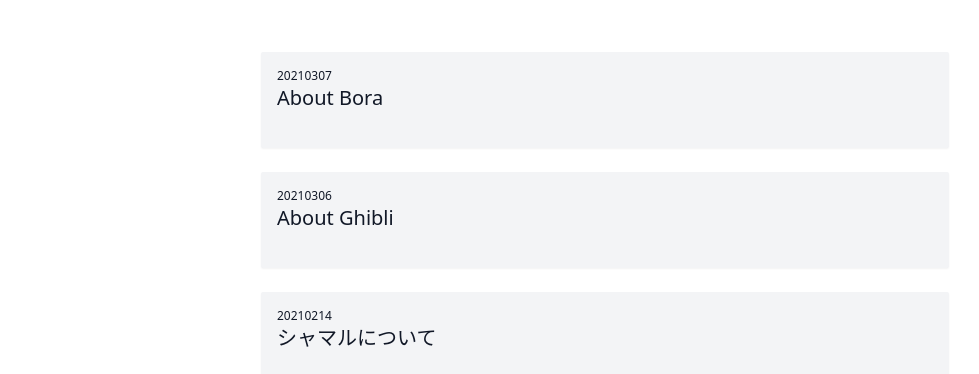
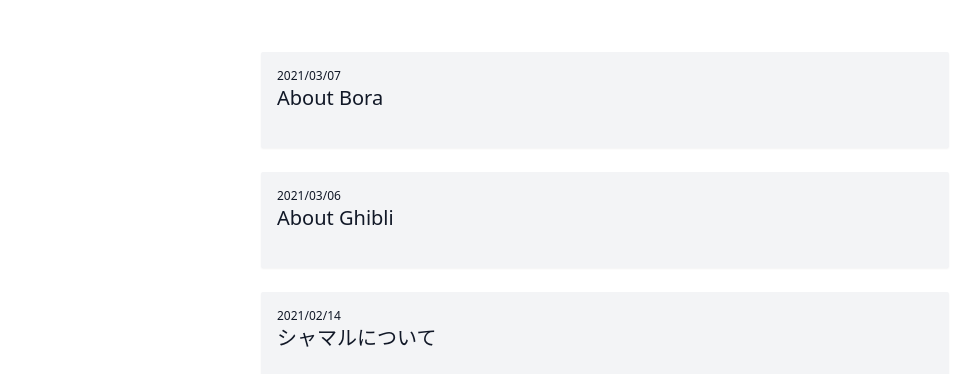
Before and after one commit to object1037/blog, a Next.js app: page / in a window 1280 px wide. Shown: the part 156-530 px from the top of the page, without its empty margins (35-1014 px from the left). Built offline with nearby package versions, Linux system fonts and the light colour scheme.

Commit message:
add date

```diff
--- /dev/null
+++ b/components/date.tsx
@@ -0,0 +1,6 @@
+export default function Date({ dateString }: { dateString: string }) {
+  const year: string = dateString.substr(0, 4)
+  const month: string= dateString.substr(4, 2)
+  const day: string = dateString.substr(6, 2)
+  return <span className="text-xs">{year}/{month}/{day}</span>
+}
--- a/components/layout.tsx
+++ b/components/layout.tsx
@@ -14,6 +14,7 @@ export default function Layout({
   home?: boolean
   meta: {
     title: string
+    date: string
   }
 }) {
 
@@ -54,6 +55,7 @@ export default function Layout({
       </Head>
       <Header />
       <main className="flex flex-col max-w-3xl mx-auto p-10">
+        <span className="text-sm">{meta.date}</span>
         <h1 className="text-4xl my-4">{meta.title}</h1>
         {children}
       </main>
--- a/pages/_app.tsx
+++ b/pages/_app.tsx
@@ -1,6 +1,7 @@
 import { AppProps } from 'next/app'
 import '../styles/globals.css'
 import {MDXProvider} from '@mdx-js/react'
+import Link from 'next/link'
 
 const mdComponents = {
   h2: (props) => <h2 className="hidden">{props.children}</h2>,
@@ -9,6 +10,7 @@ const mdComponents = {
   p: (props) => <p className="text-base py-2">{props.children}</p>,
   h4: (props) => <h3 className="text-2xl py-2">{props.children}</h3>,
   ul: (props) => <ul className="list-disc ml-6 py-2">{props.children}</ul>,
+  a: (props) => <a className="text-blue-500" {...props} />,
 }
 
 function App({ Component, pageProps }: AppProps) {
--- a/pages/index.tsx
+++ b/pages/index.tsx
@@ -4,6 +4,7 @@ import Layout, { siteTitle } from '../components/layout'
 import Link from 'next/link'
 import { GetStaticProps } from 'next'
 import { getSortedPostsData } from '../lib/posts'
+import Date from '../components/date'
 
 export const getStaticProps: GetStaticProps = async () => {
   const allPostsData = getSortedPostsData()
@@ -34,7 +35,7 @@ export default function Home({
           <li key={'idN'} className="my-3 bg-gray-100 rounded-sm shadow-sm hover:shadow-lg h-24">
             <Link href={`/posts/${idN}`}>
               <a className="flex flex-col h-full m-4">
-                <span className="text-xs">{idN}</span>
+                <Date dateString={String(idN)} />
                 <span className="text-xl">{title}</span>
               </a>
             </Link>
--- a/pages/posts/20210214.mdx
+++ b/pages/posts/20210214.mdx
@@ -3,7 +3,8 @@ title: "シャマルについて"
 ---
 
 export const meta = {
-  title: "シャマルについて"
+  title: "シャマルについて",
+  date: "2021/02/14"
 }
 
 import Layout from '../../components/layout'
@@ -75,9 +76,9 @@ import Layout from '../../components/layout'
 
 ### 関連項目
 
-* 砂塵嵐
-* ハブーブ
-* シャマル
+- 砂塵嵐
+- ハブーブ
+- シャマル
 
 ### 参考
 
--- a/pages/posts/20210306.mdx
+++ b/pages/posts/20210306.mdx
@@ -3,7 +3,8 @@ title: "About Ghibli"
 ---
 
 export const meta = {
-  title: "About Ghibli"
+  title: "About Ghibli",
+  date: "2021/03/06"
 }
 
 import Layout from '../../components/layout'
--- a/pages/posts/20210307.mdx
+++ b/pages/posts/20210307.mdx
@@ -3,7 +3,8 @@ title: "About Bora"
 ---
 
 export const meta = {
-  title: "About Bora"
+  title: "About Bora",
+  date: "2021/03/07"
 }
 
 import Layout from '../../components/layout'
```
